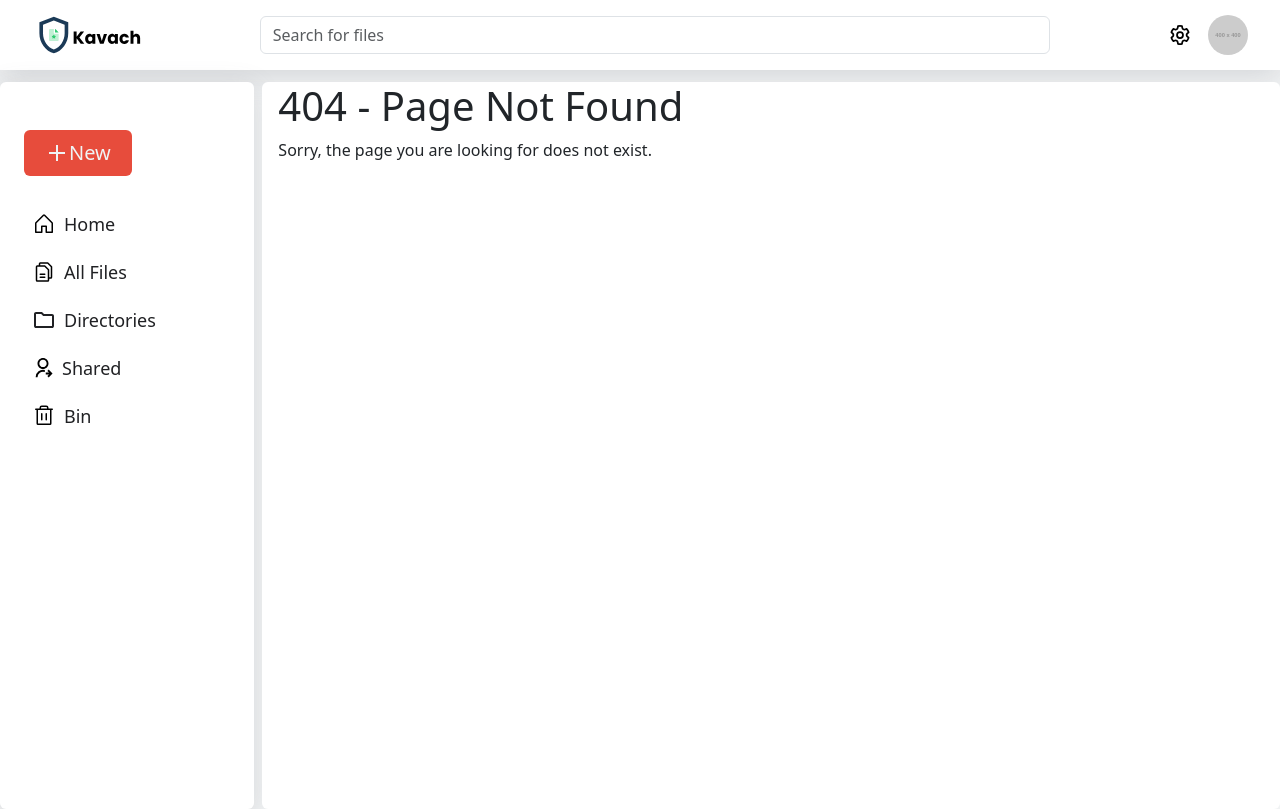
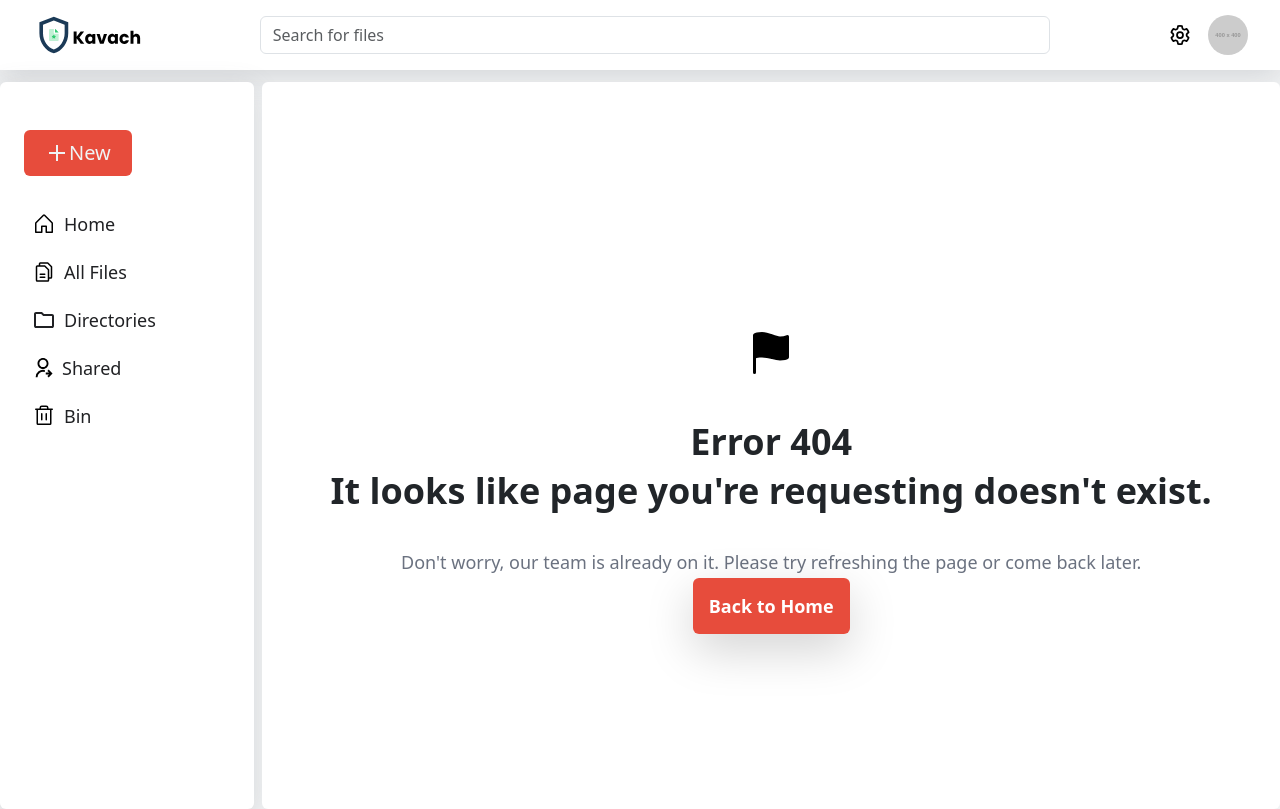
Before and after one commit to aashishxetri5/Kavach, a React (Create React App) app in the folder frontend/: page /404 in a window 1280 px wide. Before the commit this address had no page. Built offline with nearby package versions, Linux system fonts and the light colour scheme.

Commit message:
Redesigned components

```diff
--- a/frontend/src/components/NotFound.jsx
+++ b/frontend/src/components/NotFound.jsx
@@ -1,10 +1,43 @@
 import React from "react";
+import { Link } from "react-router-dom";
+
+import "../styles/output.css";
 
 const NotFound = () => {
   return (
-    <div>
-      <h1>404 - Page Not Found</h1>
-      <p>Sorry, the page you are looking for does not exist.</p>
+    <div className="h-screen mx-auto flex justify-center items-center text-center px-8">
+      <div>
+        <svg
+          xmlns="http://www.w3.org/2000/svg"
+          width={48}
+          height={48}
+          viewBox="0 0 512 512"
+          className="w-20 h-20 mx-auto"
+        >
+          <path
+            fill="black"
+            d="M80 480a16 16 0 0 1-16-16V68.13a24 24 0 0 1 11.9-20.72C88 40.38 112.38 32 160 32c37.21 0 78.83 14.71 115.55 27.68C305.12 70.13 333.05 80 352 80a183.8 183.8 0 0 0 71-14.5a18 18 0 0 1 25 16.58v219.36a20 20 0 0 1-12 18.31c-8.71 3.81-40.51 16.25-84 16.25c-24.14 0-54.38-7.14-86.39-14.71C229.63 312.79 192.43 304 160 304c-36.87 0-55.74 5.58-64 9.11V464a16 16 0 0 1-16 16"
+          ></path>
+        </svg>
+
+        <h1 className="mt-10 text-4xl leading-snug font-bold">
+          Error 404 <br /> It looks like page you're requesting doesn't exist.
+        </h1>
+
+        <p className="mt-8 mb-14 text-lg font-normal text-gray-500 mx-auto md:max-w-sm">
+          Don't worry, our team is already on it. Please try refreshing the page
+          or come back later.
+        </p>
+        <p className="mt-12">
+          <Link
+            to="/"
+            className="w-full p-3 rounded shadow-lg text-lg text-white font-bold text-center cursor-pointer"
+            style={{ backgroundColor: "var(--quaternary-color)" }}
+          >
+            Back to Home
+          </Link>
+        </p>
+      </div>
     </div>
   );
 };
--- a/frontend/src/components/ServerError.jsx
+++ b/frontend/src/components/ServerError.jsx
@@ -1,10 +1,41 @@
 import React from "react";
+import { Link } from "react-router-dom";
 
 const ServerError = () => {
   return (
-    <div>
-      <h1>500 - Server Error</h1>
-      <p>Oops! Something went wrong on our end.</p>
+    <div className="h-screen mx-auto flex justify-center items-center text-center px-8">
+      <div>
+        <svg
+          xmlns="http://www.w3.org/2000/svg"
+          width={48}
+          height={48}
+          viewBox="0 0 512 512"
+          className="w-20 h-20 mx-auto"
+        >
+          <path
+            fill="black"
+            d="M80 480a16 16 0 0 1-16-16V68.13a24 24 0 0 1 11.9-20.72C88 40.38 112.38 32 160 32c37.21 0 78.83 14.71 115.55 27.68C305.12 70.13 333.05 80 352 80a183.8 183.8 0 0 0 71-14.5a18 18 0 0 1 25 16.58v219.36a20 20 0 0 1-12 18.31c-8.71 3.81-40.51 16.25-84 16.25c-24.14 0-54.38-7.14-86.39-14.71C229.63 312.79 192.43 304 160 304c-36.87 0-55.74 5.58-64 9.11V464a16 16 0 0 1-16 16"
+          ></path>
+        </svg>
+
+        <h1 className="mt-10 text-4xl leading-snug font-bold">
+          Error 500 <br /> Something went wrong.
+        </h1>
+
+        <p className="mt-8 mb-14 text-lg font-normal text-gray-500 mx-auto md:max-w-sm">
+          Don&apos;t worry, our team is already on it.Please try refreshing the
+          page or come back later.
+        </p>
+        <p className="mt-12">
+          <Link
+            to="/"
+            className="w-full p-3 rounded shadow-lg text-lg text-white font-bold text-center cursor-pointer"
+            style={{ backgroundColor: "var(--quaternary-color)" }}
+          >
+            Back to Home
+          </Link>
+        </p>
+      </div>
     </div>
   );
 };
--- a/frontend/src/components/TopBar.jsx
+++ b/frontend/src/components/TopBar.jsx
@@ -131,8 +131,8 @@ const TopBar = () => {
                 <hr className="dropdown-divider" />
               </li>
               <li>
-                <Link className="dropdown-item py-2" to="#">
-                  Separated link
+                <Link className="dropdown-item py-2" to="/logout">
+                  Logout
                 </Link>
               </li>
             </ul>
```
